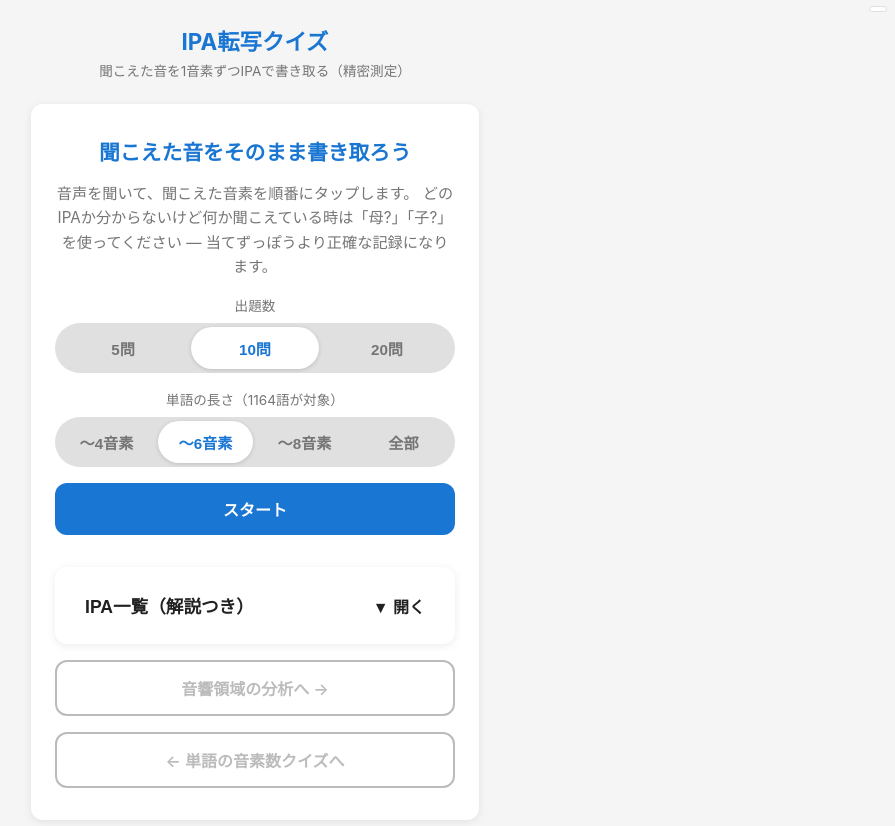
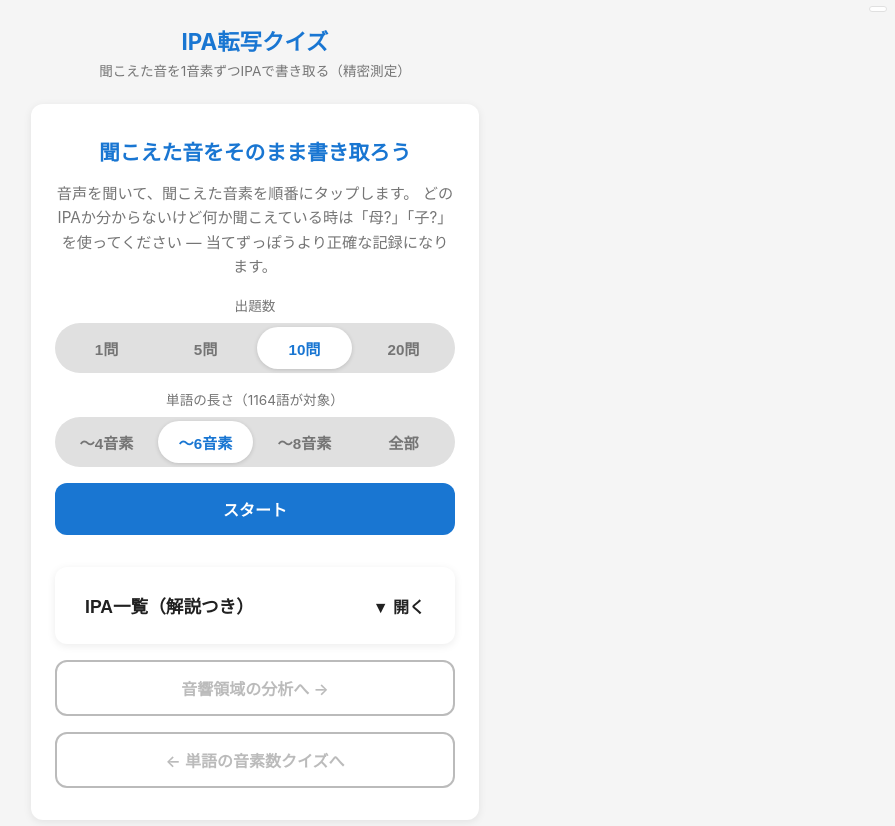
Before and after one commit to open-hearted/Acqire-all-hangul, a Next.js app: page /transcribe in a window 1280 px wide. Shown: the top 826 px of the page, without its empty margins (385-1280 px from the left). Built offline with nearby package versions, Linux system fonts and the light colour scheme.

Commit message:
feat: add one-question transcription test option

```diff
--- a/src/app/transcribe/page.tsx
+++ b/src/app/transcribe/page.tsx
@@ -36,7 +36,7 @@ interface QuestionResult {
 }
 
 const WORDS: WordEntry[] = wordsData as WordEntry[];
-const COUNT_OPTIONS = [5, 10, 20];
+const COUNT_OPTIONS = [1, 5, 10, 20];
 const MAXLEN_OPTIONS: { label: string; value: number }[] = [
   { label: "〜4音素", value: 4 },
   { label: "〜6音素", value: 6 },
```
